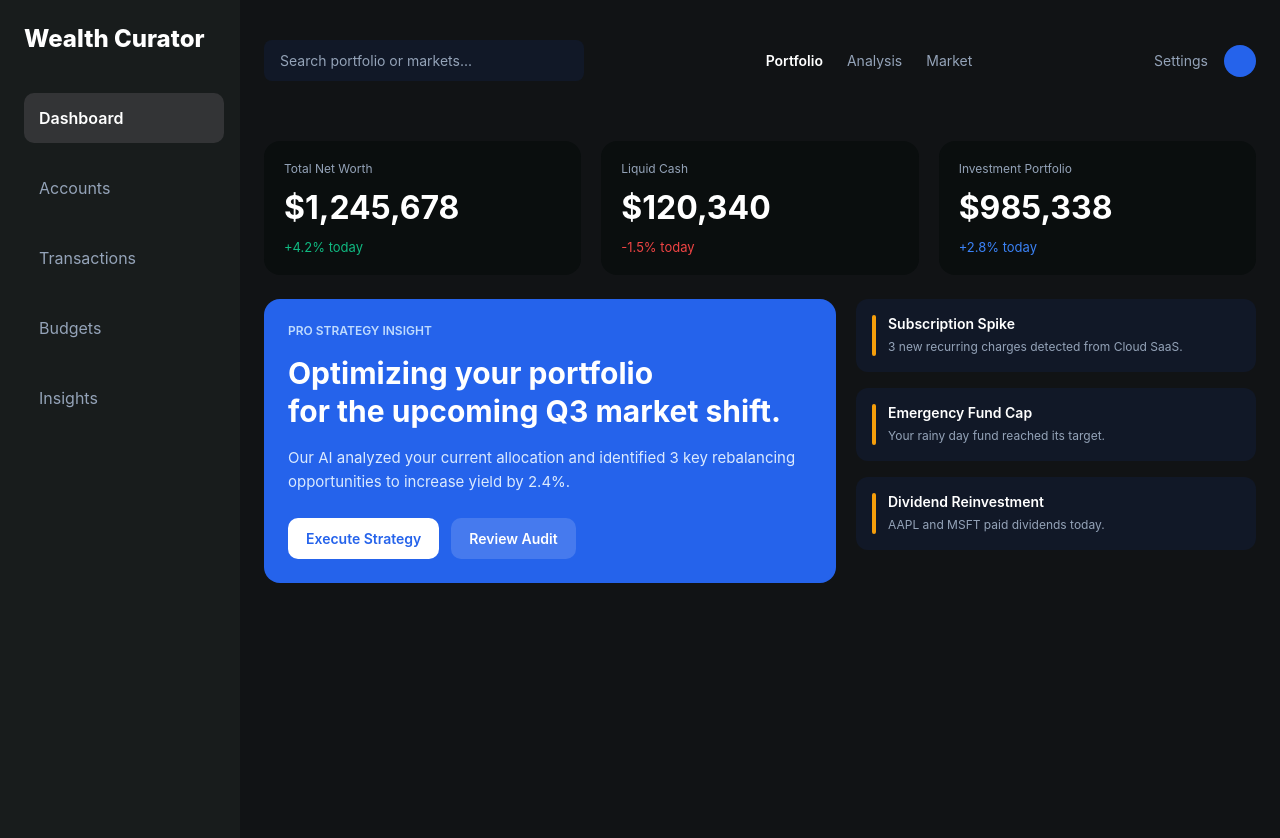
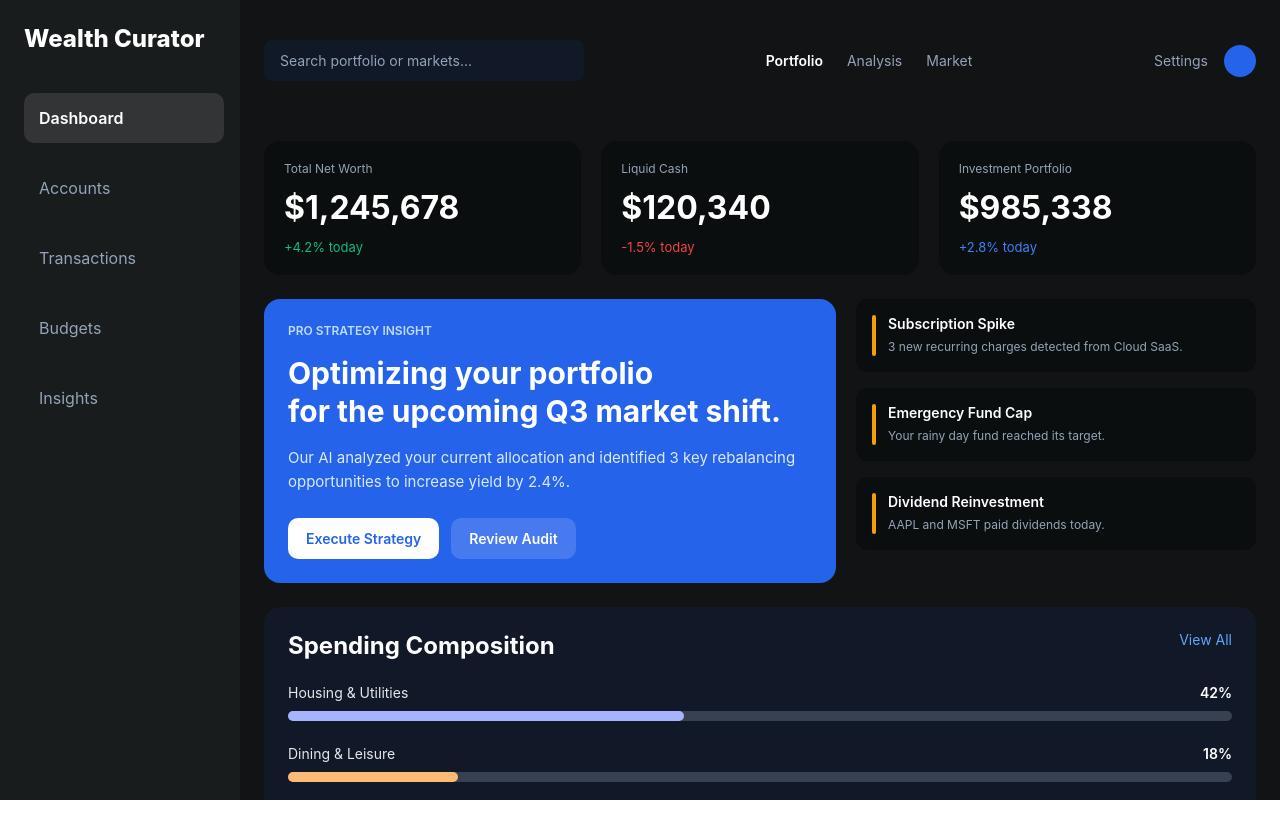
Before and after one commit to Arjun8124/finance-dashboard, a React (Vite) app: page / in a window 1280 px wide. Shown: the top 838 px of the page. After the commit the page ends 800 px from the top, so only its background shows below. Built offline with nearby package versions, Linux system fonts and the light colour scheme.

Commit message:
feat: implement dashboard screen with SpendingComposition and AlertCard components

```diff
--- a/src/App.tsx
+++ b/src/App.tsx
@@ -1,10 +1,14 @@
-import { View } from "react-native"
-import DashBoard from "./screens/DashBoard/DashBoard"
+import { View } from "react-native";
+import DashBoard from "./screens/DashBoard/DashBoard";
 export default function App() {
-  return <View style={{
-    flex: 1,
-    height: 900
-  }}>
-    <DashBoard />
-  </View>
+  return (
+    <View
+      style={{
+        flex: 1,
+        height: "100%",
+      }}
+    >
+      <DashBoard />
+    </View>
+  );
 }
--- a/src/components/AlertCard/AlertCard.styles.ts
+++ b/src/components/AlertCard/AlertCard.styles.ts
@@ -3,7 +3,7 @@ import { StyleSheet } from "react-native";
 export const styles = StyleSheet.create({
   container: {
     flexDirection: "row",
-    backgroundColor: "#111827",
+    backgroundColor: "#0A0E0E",
     borderRadius: 12,
     padding: 16,
     gap: 12,
--- /dev/null
+++ b/src/components/SpendingComposition/Spending.styles.ts
@@ -0,0 +1,96 @@
+import { StyleSheet } from "react-native";
+
+export const styles = StyleSheet.create({
+  container: {
+    flex: 1,
+    minWidth: 0,
+
+    backgroundColor: "#111827",
+
+    borderRadius: 16,
+
+    padding: 24,
+  },
+
+  header: {
+    flexDirection: "row",
+
+    justifyContent: "space-between",
+
+    marginBottom: 24,
+  },
+
+  title: {
+    color: "#FFFFFF",
+
+    fontSize: 24,
+
+    fontWeight: "700",
+  },
+
+  viewAll: {
+    color: "#60A5FA",
+
+    fontSize: 14,
+  },
+
+  itemContainer: {
+    marginBottom: 24,
+  },
+
+  row: {
+    flexDirection: "row",
+
+    justifyContent: "space-between",
+
+    marginBottom: 10,
+  },
+
+  category: {
+    color: "#E5E7EB",
+  },
+
+  percentage: {
+    color: "#FFFFFF",
+
+    fontWeight: "600",
+  },
+
+  progressTrack: {
+    height: 10,
+
+    backgroundColor: "#374151",
+
+    borderRadius: 999,
+  },
+
+  progressFill: {
+    height: "100%",
+
+    borderRadius: 999,
+  },
+
+  noteCard: {
+    marginTop: 16,
+
+    padding: 16,
+
+    backgroundColor: "#1F2937",
+
+    borderRadius: 12,
+  },
+
+  noteLabel: {
+    color: "#9CA3AF",
+
+    fontSize: 12,
+
+    marginBottom: 8,
+  },
+
+  noteText: {
+    color: "#E5E7EB",
+
+    lineHeight: 22,
+  },
+});
--- /dev/null
+++ b/src/components/SpendingComposition/Spending.tsx
@@ -0,0 +1,68 @@
+import { View, Text } from "react-native";
+import { styles } from "./Spending.styles";
+
+const spendingData = [
+  {
+    category: "Housing & Utilities",
+    percentage: 42,
+    color: "#A5B4FC",
+  },
+  {
+    category: "Dining & Leisure",
+    percentage: 18,
+    color: "#FDBA74",
+  },
+  {
+    category: "Investments",
+    percentage: 25,
+    color: "#34D399",
+  },
+  {
+    category: "Transportation",
+    percentage: 15,
+    color: "#94A3B8",
+  },
+];
+
+export default function SpendingComposition() {
+  return (
+    <View style={styles.container}>
+      <View style={styles.header}>
+        <Text style={styles.title}>Spending Composition</Text>
+
+        <Text style={styles.viewAll}>View All</Text>
+      </View>
+
+      {spendingData.map((item) => (
+        <View key={item.category} style={styles.itemContainer}>
+          <View style={styles.row}>
+            <Text style={styles.category}>{item.category}</Text>
+
+            <Text style={styles.percentage}>{item.percentage}%</Text>
+          </View>
+
+          <View style={styles.progressTrack}>
+            <View
+              style={[
+                styles.progressFill,
+                {
+                  width: `${item.percentage}%`,
+                  backgroundColor: item.color,
+                },
+              ]}
+            />
+          </View>
+        </View>
+      ))}
+
+      <View style={styles.noteCard}>
+        <Text style={styles.noteLabel}>EDITOR'S NOTE</Text>
+
+        <Text style={styles.noteText}>
+          Your discretionary spending on Dining & Leisure is down 12% this
+          month.
+        </Text>
+      </View>
+    </View>
+  );
+}
--- /dev/null
+++ b/src/components/SpendingComposition/index.ts
@@ -0,0 +1 @@
+export { default } from "./Spending";
--- a/src/index.css
+++ b/src/index.css
@@ -0,0 +1,9 @@
+html,
+body,
+#root {
+  margin: 0;
+  padding: 0;
+  width: 100%;
+  height: 100%;
+  overflow: hidden;
+}
--- a/src/screens/DashBoard/DashBoard.styles.ts
+++ b/src/screens/DashBoard/DashBoard.styles.ts
@@ -8,6 +8,9 @@ export const styles = StyleSheet.create({
   },
   main: {
     flex: 1,
+    minWidth: 0,
+  },
+  mainContent: {
     padding: 24,
   },
   metrics: {
--- a/src/screens/DashBoard/DashBoard.tsx
+++ b/src/screens/DashBoard/DashBoard.tsx
@@ -1,17 +1,18 @@
-import { View } from "react-native";
+import { View, ScrollView } from "react-native";
 import Sidebar from "../../components/Sidebar/Sidebar";
 import Header from "../../components/Header";
 import MetricCard from "../../components/MetricCard";
 import { styles } from "./DashBoard.styles";
 import StrategyCard from "../../components/StrategyCard";
 import AlertCard from "../../components/AlertCard";
+import SpendingComposition from "../../components/SpendingComposition";
 
 export default function DashBoard() {
   return (
     <View style={styles.container}>
       <Sidebar />
 
-      <View style={styles.main}>
+      <ScrollView style={styles.main} contentContainerStyle={styles.mainContent}>
         <Header />
         <View style={styles.metrics}>
           <MetricCard
@@ -58,7 +59,18 @@ export default function DashBoard() {
             />
           </View>
         </View>
-      </View>
+        <View
+          style={{
+            flexDirection: "row",
+            gap: 20,
+            marginTop: 24,
+          }}
+        >
+          <SpendingComposition />
+
+          {/* Transaction Table goes here later */}
+        </View>
+      </ScrollView>
     </View>
   );
 }
```
